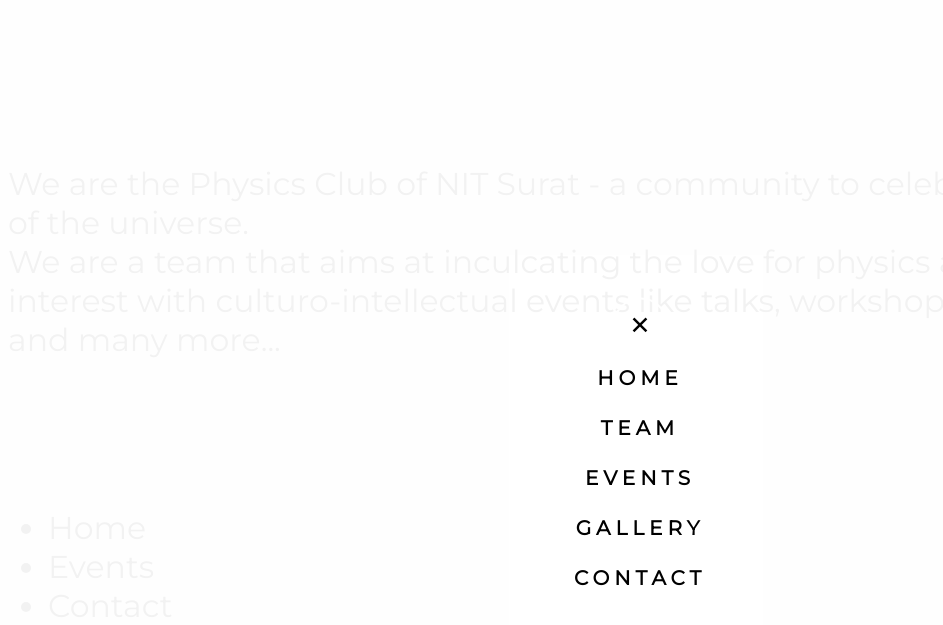
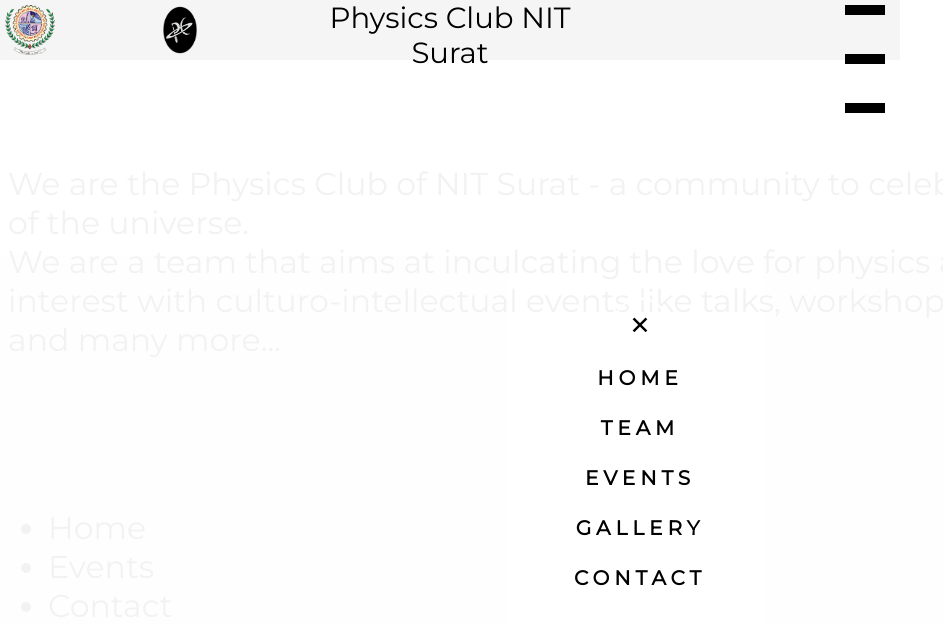
Before and after one commit to adithyarao3103/Physics-Club-Website-Trial, a Jekyll site: the page index.html, which Jekyll copies as it is, in a window 1280 px wide. Shown: the top 625 px of the page, without its empty margins (0-943 px from the left). Built offline with Jekyll 4.4.1, drawn with Linux system fonts in a browser that asks for light colours; some web fonts are replaced.

Commit message:
added navbar

```diff
--- a/assets/css/fixed.css
+++ b/assets/css/fixed.css
@@ -70,3 +70,57 @@
 		transform-origin: center center;
 	}
 }
+
+#navbar{
+	display: grid;
+	grid-template-columns: repeat(3, 1fr);
+	height: 60px;
+	width: 100vh;
+	position: fixed;
+	top: 0;
+	left: 0;
+	background-color: #f5f5f5;
+	z-index: 100;
+}
+
+#logos{
+	height: inherit;
+	display: grid;
+	grid-template-columns: repeat(2, 1fr);
+	background-color: transparent;
+}
+
+#logos> img{
+	height: 50px;
+	width: 50px;
+	margin: 5px;
+}
+
+#title{
+	font-family: Montserrat;
+	font-size: calc(10px + 1.5vw);
+	color: black;
+	height: inherit;
+	background-color: transparent;
+}
+
+#hamcont{
+	display: flex;
+	justify-content: flex-end;
+	height: inherit;
+	background-color: transparent;
+}
+
+#ham{
+	width: 50px;
+	height: 50px;
+	background-color: transparent;
+	margin: 5px;
+}
+
+[id*=bar]{
+	width: 40px;
+	height: 10px;
+	background-color: black;
+	position: relative;
+}
--- a/index.html
+++ b/index.html
@@ -22,6 +22,21 @@
 <br>
 <br>
 
+<div id="navbar">
+        <div id="logos">
+            <img src="/assets/images/svnit.png" alt="SVNIT logo" onclick="location.href='svnit.ac.in'">
+            <img src="/assets/images/pc.png" alt="Physics Club logo" onclick="location.href='/index.html'">
+        </div>
+        <div id="title" onclick="location.href='/index.html'"><center>Physics Club NIT Surat</center></div>
+        <div id="hamcont">
+            <div id="ham">
+            <div id="bar1"></div><br>
+            <div id="bar2"></div><br>
+            <div id="bar3"></div><br>
+            </div>
+        </div>
+    </div>
+
 
  We are the Physics Club of NIT Surat - a community to celebrate the grandiose of the universe.<br>
   We are a team that aims at inculcating the love for physics and cultivate the interest with culturo-intellectual events like talks, workshops, quizzes, seminars and many more...
```
Also changed, not shown: _layouts/fixed.html (+12 -6 lines), assets/images/pc.png (added), assets/images/svnit.png (added).
